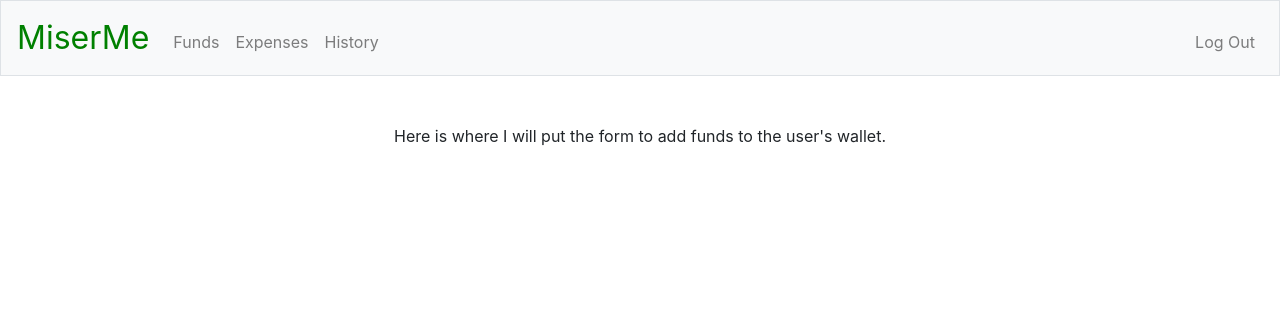
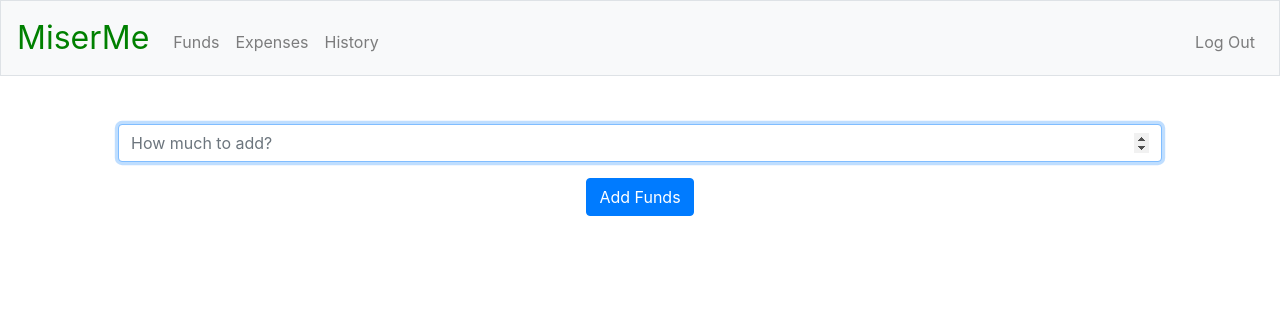
Before and after one commit to coole123/MiserMe, a Flask app: page /add_funds in a window 1280 px wide. Shown: the top 336 px of the page. Run offline with Flask 2, Linux system fonts and the light colour scheme; the visitor is signed in with stand-in values (Sample User, id 1); some libraries are stand-ins or nearby versions.

Commit message:
completed add_funds.html file for user input

```diff
--- a/miserme/app.py
+++ b/miserme/app.py
@@ -95,7 +95,7 @@ def add_funds():
     if request.method == "GET":
         return render_template("add_funds.html")
     else:
-        return render_template("index.html")
+        return render_template("add_funds.html")
 
 @app.route("/expense", methods=["GET", "POST"])
 @login_required
--- a/miserme/templates/add_funds.html
+++ b/miserme/templates/add_funds.html
@@ -5,7 +5,11 @@
 {% endblock %}
 
 {% block main %}
-<div class="col-12">
-    <p1>Here is where I will put the form to add funds to the user's wallet.</p1>
-</div>
+    <form action="/add_funds" method="POST">
+        <div class="form-group">
+            <input autofocus type="number" name="add_funds" placeholder="How much to add?" min=1 class="form-control">
+        </div>
+
+        <button class="btn btn-primary">Add Funds</button>
+    </form>
 {% endblock %}
```
Also changed, not shown: 2 other files.
